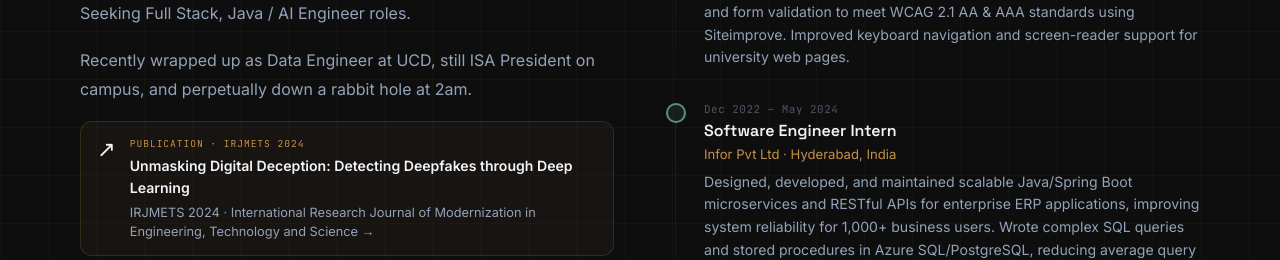
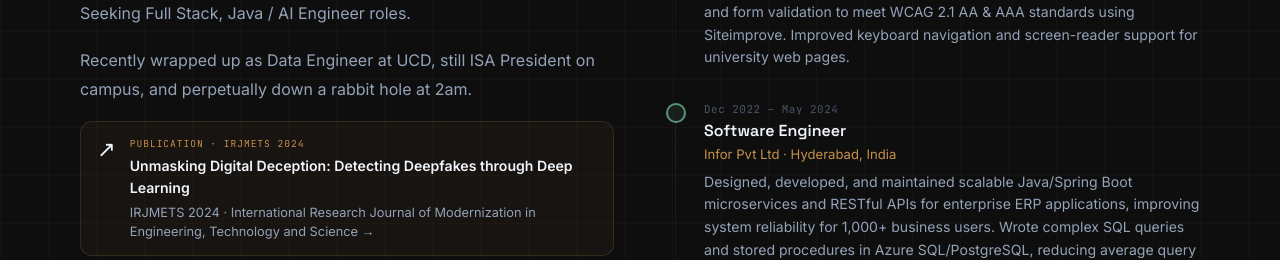
Before and after one commit to Deekshareddy10/portfolio, a React (Vite) app: page / in a window 1280 px wide. Shown: the part 2129-2389 px from the top of the page. Built offline with nearby package versions, Linux system fonts and the light colour scheme; no server answers; the database is empty.

Commit message:
typo fix

```diff
--- a/src/sections/About.jsx
+++ b/src/sections/About.jsx
@@ -25,7 +25,7 @@ const EXPERIENCE = [
   },
   {
     year: 'Dec 2022 – May 2024',
-    title: 'Software Engineer Intern',
+    title: 'Software Engineer',
     org: 'Infor Pvt Ltd · Hyderabad, India',
     desc: 'Designed, developed, and maintained scalable Java/Spring Boot microservices and RESTful APIs for enterprise ERP applications, improving system reliability for 1,000+ business users. Wrote complex SQL queries and stored procedures in Azure SQL/PostgreSQL, reducing average query response time across high-traffic endpoints. Built and maintained CI/CD pipelines using Azure DevOps and GitHub Actions; containerized services with Docker and deployed to Azure App Service and AKS. Implemented OAuth2/OIDC authentication with Azure AD and wrote comprehensive unit and integration tests using JUnit and Mockito.',
     type: 'work',
```
